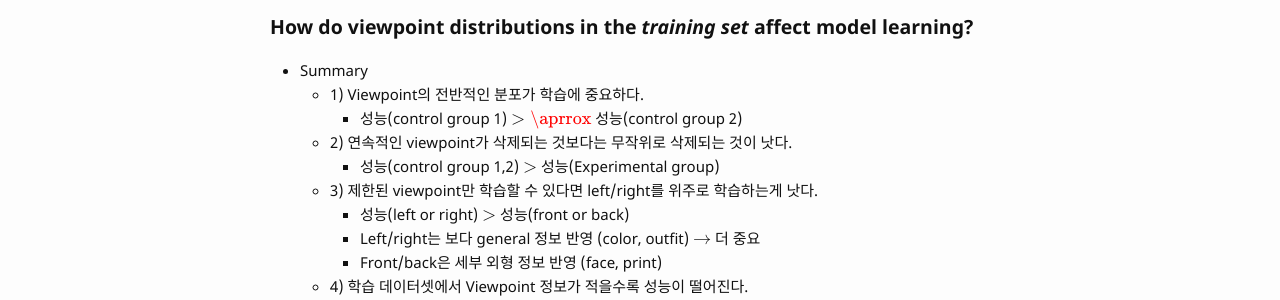
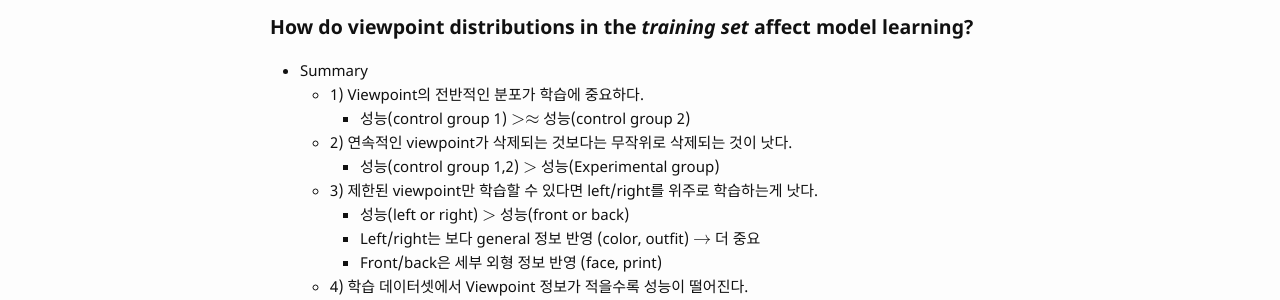
Before and after one commit to bismex/bismex.github.io, a Jekyll site: the page built from _posts/2019-07-08-PERSONX.md, in a window 1280 px wide and 900 px high, scrolled down 5163 px. Shown: the part 155-455 px from the top of the window. Built offline with Jekyll 4.4.1, drawn with Linux system fonts in a browser that asks for light colours; formulas are drawn with MathJax 3.

Commit message:
Update 2019-07-08-PERSONX.md

```diff
--- a/_posts/2019-07-08-PERSONX.md
+++ b/_posts/2019-07-08-PERSONX.md
@@ -121,7 +121,7 @@ tags: CV re-id
 ### How do viewpoint distributions in the ***training set*** affect model learning?
 - Summary
   - 1) Viewpoint의 전반적인 분포가 학습에 중요하다.
-    - 성능(control group 1) $$> \aprrox$$ 성능(control group 2)
+    - 성능(control group 1) $$> \approx$$ 성능(control group 2)
   - 2) 연속적인 viewpoint가 삭제되는 것보다는 무작위로 삭제되는 것이 낫다.
     - 성능(control group 1,2) $$>$$ 성능(Experimental group)
   - 3) 제한된 viewpoint만 학습할 수 있다면 left/right를 위주로 학습하는게 낫다.
```
